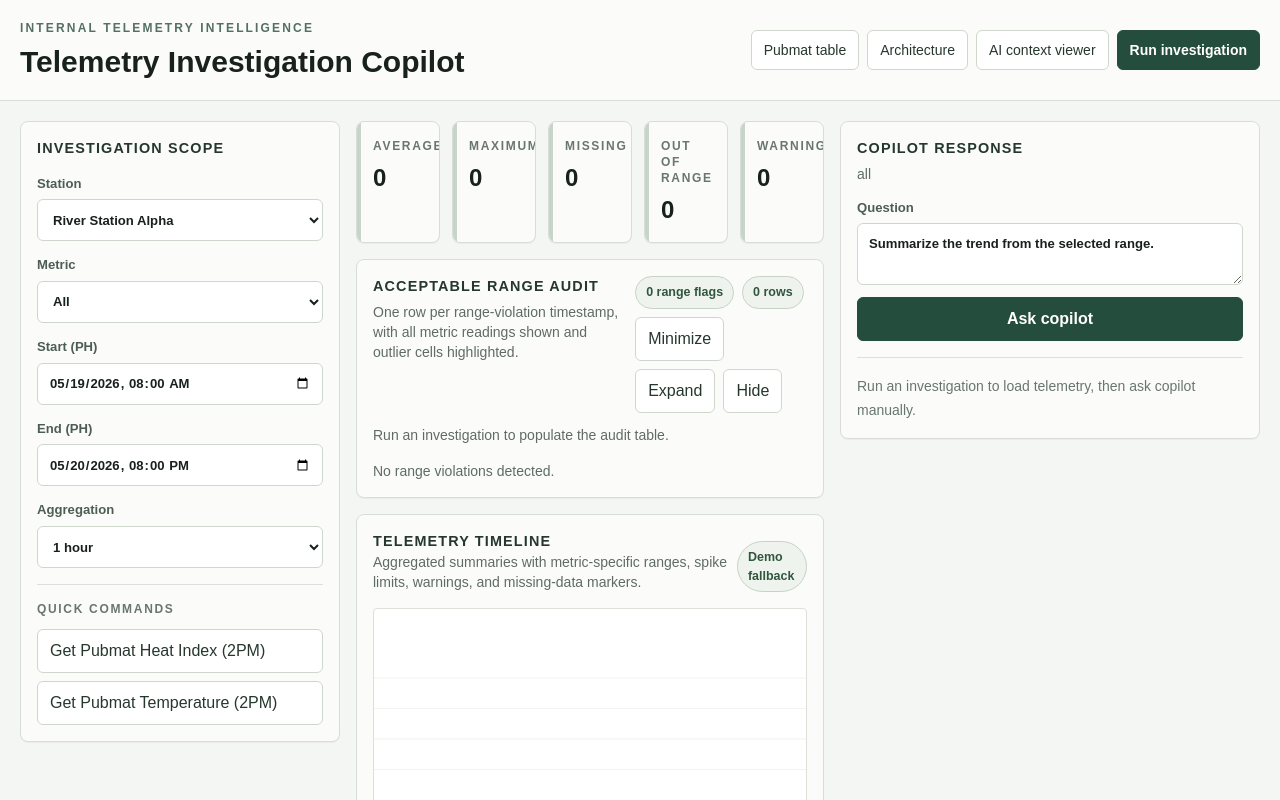
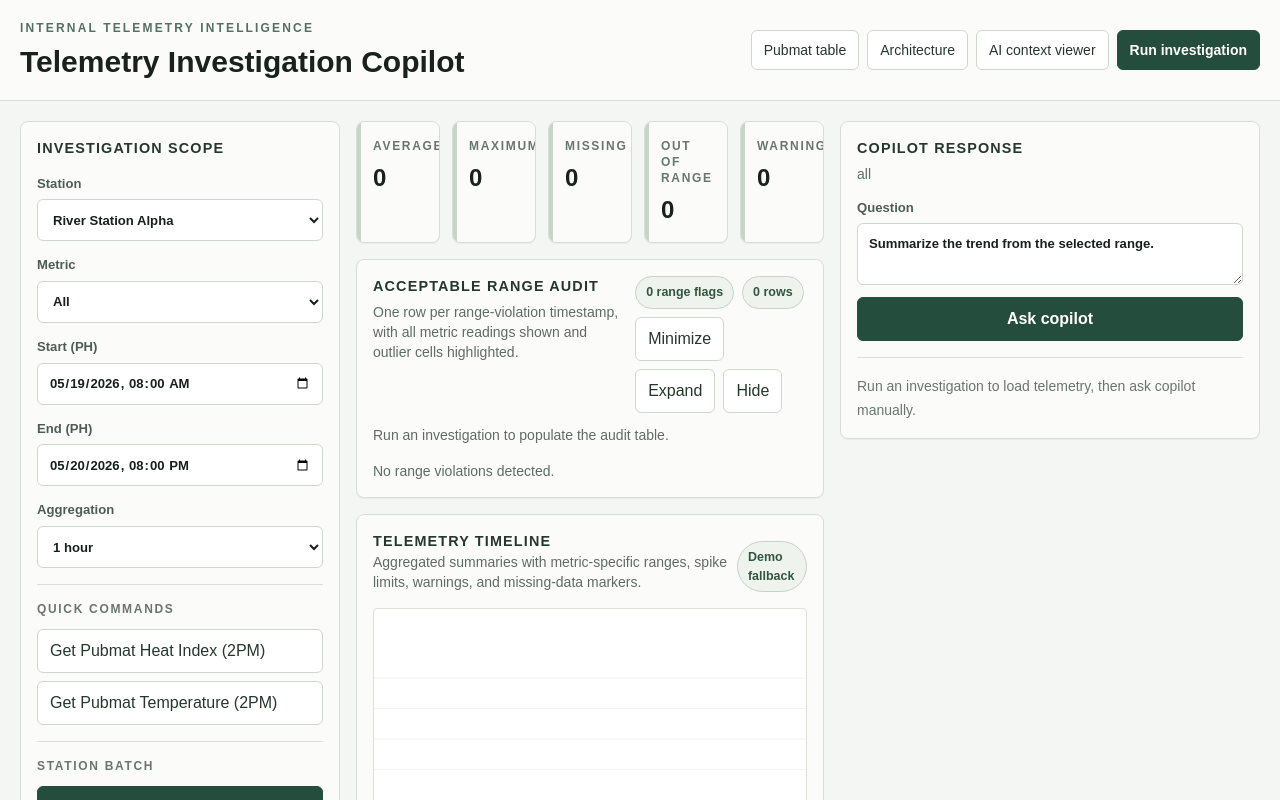
Before and after one commit to hanzfernando/kloudvestigate, a Next.js app: page / in a window 1280 px wide. Shown: the top 800 px of the page. Built offline with nearby package versions, Linux system fonts and the light colour scheme.

Commit message:
feat: add batch investigate

```diff
--- a/components/TelemetryInvestigationDashboard.tsx
+++ b/components/TelemetryInvestigationDashboard.tsx
@@ -12,7 +12,11 @@ import { SummaryStats } from "./telemetry/SummaryStats";
 import { TelemetryTimeline } from "./telemetry/TelemetryTimeline";
 import { metrics, questions } from "./telemetry/constants";
 import type { InvestigationResponse, StationsResponse } from "./telemetry/types";
-import { philippineInputToUtcISOString, toInputValue } from "./telemetry/utils";
+import { phtDayBoundaryToUtcISOString, philippineInputToUtcISOString, toInputValue } from "./telemetry/utils";
+import { useInvestigationQuickActionStore } from "./telemetry/useInvestigationQuickActionStore";
+
+const QUICK_ACTION_REQUEST_GAP_MS = 350;
+const QUICK_ACTION_REQUEST_TIMEOUT_MS = 45_000;
 
 export function TelemetryInvestigationDashboard() {
   const [stationId, setStationId] = useState("station-001");
@@ -38,10 +42,25 @@ export function TelemetryInvestigationDashboard() {
   });
   const [question, setQuestion] = useState(questions[0]);
   const [data, setData] = useState<InvestigationResponse | null>(null);
+  const [manualDataStationId, setManualDataStationId] = useState<string | null>(null);
   const [loading, setLoading] = useState(false);
   const [error, setError] = useState<string | null>(null);
+  const quickActionStatus = useInvestigationQuickActionStore((state) => state.status);
+  const quickActionCompletedStations = useInvestigationQuickActionStore((state) => state.completedStations);
+  const quickActionTotalStations = useInvestigationQuickActionStore((state) => state.totalStations);
+  const quickActionResultsByStationId = useInvestigationQuickActionStore((state) => state.resultsByStationId);
+  const quickActionError = useInvestigationQuickActionStore((state) => state.error);
+  const beginQuickAction = useInvestigationQuickActionStore((state) => state.start);
+  const setQuickActionStation = useInvestigationQuickActionStore((state) => state.setActiveStation);
+  const setQuickActionResult = useInvestigationQuickActionStore((state) => state.setStationResult);
+  const completeQuickAction = useInvestigationQuickActionStore((state) => state.complete);
+  const resetQuickAction = useInvestigationQuickActionStore((state) => state.reset);
+
+  const quickActionRunning = quickActionStatus === "running";
+  const quickActionData = quickActionStatus !== "idle" ? quickActionResultsByStationId[stationId] ?? null : null;
+  const displayedData = quickActionData ?? (manualDataStationId === stationId ? data : null);
   const sourceLabel =
-    data?.source === "kloudtrack" || stationSource === "kloudtrack"
+    displayedData?.source === "kloudtrack" || stationSource === "kloudtrack"
       ? "KloudTrack API"
       : "Demo fallback";
 
@@ -73,8 +92,13 @@ export function TelemetryInvestigationDashboard() {
     nextQuestion?: string;
     selectedStationId?: string;
   } = {}) {
+    if (quickActionRunning) return;
+
+    resetQuickAction();
     setLoading(true);
     setError(null);
+    setData(null);
+    setManualDataStationId(selectedStationId);
 
     try {
       const response = await fetch("/api/investigations", {
@@ -101,10 +125,79 @@ export function TelemetryInvestigationDashboard() {
     }
   }
 
+  async function runInvestigateEveryStation() {
+    if (quickActionRunning || loading || !stations.length) return;
+
+    const populatedResults = quickActionResultsByStationId;
+    const hasPopulatedResults = Object.keys(populatedResults).length > 0;
+    const skipPopulatedStations = hasPopulatedResults
+      ? window.confirm("There is already populated investigation data. Skip stations that already have data?")
+      : false;
+    const initialResults = skipPopulatedStations ? populatedResults : {};
+
+    setError(null);
+    if (!skipPopulatedStations) resetQuickAction();
+    setManualDataStationId(null);
+    setData(null);
+    beginQuickAction(stations.length, initialResults);
+
+    const { start, end } = buildYesterdayFullDayRange();
+
+    for (const [index, station] of stations.entries()) {
+      setQuickActionStation(station.id, index);
+      setStationId(station.id);
+
+      const existingResult = initialResults[station.id];
+      if (existingResult) {
+        setData(existingResult);
+        setQuickActionStation(station.id, index + 1);
+        continue;
+      }
+
+      try {
+        const response = await fetchWithTimeout(
+          "/api/investigations",
+          {
+            method: "POST",
+            headers: { "Content-Type": "application/json" },
+            body: JSON.stringify({
+              stationId: station.id,
+              metric: "all",
+              aggregationMinutes: 1,
+              start,
+              end,
+              question: "Summarize every metric for yesterday's full day.",
+              askCopilot: false,
+              useDemoData: false,
+            }),
+          },
+          QUICK_ACTION_REQUEST_TIMEOUT_MS,
+        );
+
+        if (!response.ok) {
+          throw new Error(`Investigation request failed (${response.status})`);
+        }
+
+        const payload = (await response.json()) as InvestigationResponse;
+        setQuickActionResult(station.id, payload);
+        setQuickActionStation(station.id, index + 1);
+        setData(payload);
+      } catch {
+        setQuickActionStation(station.id, index + 1);
+      }
+
+      if (index < stations.length - 1) {
+        await wait(QUICK_ACTION_REQUEST_GAP_MS);
+      }
+    }
+
+    completeQuickAction();
+  }
+
   return (
     <div className="min-h-screen bg-[#f4f6f3] text-[#18211d]">
       <header className="border-b border-[#d8ded5] bg-[#fbfcfa]">
-        <div className="mx-auto flex max-w-[1500px] flex-col gap-5 px-5 py-5 lg:flex-row lg:items-center lg:justify-between">
+        <div className="mx-auto flex max-w-375 flex-col gap-5 px-5 py-5 lg:flex-row lg:items-center lg:justify-between">
           <div>
             <p className="text-xs font-semibold uppercase tracking-[0.18em] text-[#537062]">
               Internal telemetry intelligence
@@ -117,14 +210,14 @@ export function TelemetryInvestigationDashboard() {
             <Link className="nav-pill" href="/pubmat">Pubmat table</Link>
             <Link className="nav-pill" href="/architecture">Architecture</Link>
             <Link className="nav-pill" href="/debug/ai-context">AI context viewer</Link>
-            <button className="primary-action" onClick={() => runInvestigation()} disabled={loading}>
+            <button className="primary-action" onClick={() => void runInvestigation()} disabled={loading || quickActionRunning}>
               {loading ? "Analyzing" : "Run investigation"}
             </button>
           </nav>
         </div>
       </header>
 
-      <main className="mx-auto grid max-w-[1500px] gap-4 px-5 py-5 xl:grid-cols-[320px_minmax(0,1fr)_420px]">
+      <main className="mx-auto grid max-w-375 gap-4 px-5 py-5 xl:grid-cols-[320px_minmax(0,1fr)_420px]">
         <InvestigationScopePanel
           stations={stations}
           stationId={stationId}
@@ -138,29 +231,33 @@ export function TelemetryInvestigationDashboard() {
           onStartChange={setStart}
           onEndChange={setEnd}
           onAggregationChange={setAggregationMinutes}
+          onQuickInvestigateEveryStation={() => void runInvestigateEveryStation()}
+          quickActionBusy={quickActionRunning}
+          quickActionProgress={`${quickActionCompletedStations}/${quickActionTotalStations}`}
         />
 
         <section className="grid gap-4">
           {error ? <div className="panel border-[#c76f59] text-[#843722]">{error}</div> : null}
-          <SummaryStats analysis={data?.analysis} />
-          <OutlierOverview analysis={data?.analysis} metricAnalyses={data?.metricAnalyses} />
+          {quickActionError ? <div className="panel border-[#c76f59] text-[#843722]">{quickActionError}</div> : null}
+          <SummaryStats analysis={displayedData?.analysis} />
+          <OutlierOverview analysis={displayedData?.analysis} metricAnalyses={displayedData?.metricAnalyses} />
           <TelemetryTimeline
-            analysis={data?.analysis}
-            metricAnalyses={data?.metricAnalyses}
+            analysis={displayedData?.analysis}
+            metricAnalyses={displayedData?.metricAnalyses}
             sourceLabel={sourceLabel}
           />
-          <EventsPanel analysis={data?.analysis} metricAnalyses={data?.metricAnalyses} />
+          <EventsPanel analysis={displayedData?.analysis} metricAnalyses={displayedData?.metricAnalyses} />
           <FetchedValuesTable
-            analysis={data?.analysis}
-            records={data?.records ?? []}
-            metricAnalyses={data?.metricAnalyses}
+            analysis={displayedData?.analysis}
+            records={displayedData?.records ?? []}
+            metricAnalyses={displayedData?.metricAnalyses}
           />
         </section>
 
         <CopilotPanel
           question={question}
           metric={metric}
-          data={data}
+          data={displayedData}
           loading={loading}
           onQuestionChange={setQuestion}
           onRun={() => void runInvestigation({ askCopilot: true })}
@@ -169,3 +266,34 @@ export function TelemetryInvestigationDashboard() {
     </div>
   );
 }
+
+function buildYesterdayFullDayRange() {
+  return {
+    start: phtDayBoundaryToUtcISOString(-1),
+    end: phtDayBoundaryToUtcISOString(0),
+  };
+}
+
+async function fetchWithTimeout(
+  input: RequestInfo | URL,
+  init: RequestInit,
+  timeoutMs: number,
+) {
+  const controller = new AbortController();
+  const timeoutId = setTimeout(() => controller.abort(), timeoutMs);
+
+  try {
+    return await fetch(input, {
+      ...init,
+      signal: controller.signal,
+    });
+  } finally {
+    clearTimeout(timeoutId);
+  }
+}
+
+function wait(ms: number) {
+  return new Promise<void>((resolve) => {
+    setTimeout(resolve, ms);
+  });
+}
--- a/components/telemetry/InvestigationScopePanel.tsx
+++ b/components/telemetry/InvestigationScopePanel.tsx
@@ -1,3 +1,5 @@
+"use client";
+
 import Link from "next/link";
 import type { InvestigationMetricKey, StationMetadata } from "@/lib/telemetry-types";
 import type { MetricOption } from "./types";
@@ -22,6 +24,9 @@ export function InvestigationScopePanel({
   onStartChange,
   onEndChange,
   onAggregationChange,
+  onQuickInvestigateEveryStation,
+  quickActionBusy,
+  quickActionProgress,
 }: {
   stations: StationMetadata[];
   stationId: string;
@@ -35,6 +40,9 @@ export function InvestigationScopePanel({
   onStartChange: (value: string) => void;
   onEndChange: (value: string) => void;
   onAggregationChange: (value: number) => void;
+  onQuickInvestigateEveryStation?: () => void;
+  quickActionBusy?: boolean;
+  quickActionProgress?: string;
 }) {
   return (
     <aside className="panel h-fit">
@@ -85,6 +93,22 @@ export function InvestigationScopePanel({
           ))}
         </div>
       </div>
+      {onQuickInvestigateEveryStation ? (
+        <div className="mt-4 border-t border-[#dbe1d8] pt-4">
+          <p className="text-xs font-semibold uppercase tracking-[0.14em] text-[#69766d]">Station batch</p>
+          <button
+            className="primary-action mt-3 w-full"
+            type="button"
+            onClick={onQuickInvestigateEveryStation}
+            disabled={quickActionBusy}
+          >
+            {quickActionBusy ? `Investigating every station${quickActionProgress ? ` (${quickActionProgress})` : ""}` : "Investigate every station"}
+          </button>
+          <p className="mt-2 text-xs leading-5 text-[#69766d]">
+            Yesterday, full day, all metrics, 1-minute aggregation, throttled to 3 requests per second.
+          </p>
+        </div>
+      ) : null}
     </aside>
   );
 }
--- /dev/null
+++ b/components/telemetry/useInvestigationQuickActionStore.ts
@@ -0,0 +1,67 @@
+"use client";
+
+import { create } from "zustand";
+
+import type { InvestigationResponse } from "./types";
+
+export type QuickInvestigationStatus = "idle" | "running" | "completed" | "failed";
+
+interface QuickInvestigationState {
+  status: QuickInvestigationStatus;
+  sessionId: string | null;
+  activeStationId: string | null;
+  completedStations: number;
+  totalStations: number;
+  resultsByStationId: Record<string, InvestigationResponse>;
+  error: string | null;
+  start: (
+    totalStations: number,
+    resultsByStationId?: Record<string, InvestigationResponse>,
+  ) => string;
+  setActiveStation: (stationId: string, completedStations: number) => void;
+  setStationResult: (stationId: string, response: InvestigationResponse) => void;
+  setError: (error: string | null) => void;
+  complete: () => void;
+  reset: () => void;
+}
+
+const initialState = {
+  status: "idle" as const,
+  sessionId: null,
+  activeStationId: null,
+  completedStations: 0,
+  totalStations: 0,
+  resultsByStationId: {},
+  error: null,
+};
+
+export const useInvestigationQuickActionStore = create<QuickInvestigationState>((set) => ({
+  ...initialState,
+  start: (totalStations, resultsByStationId = {}) => {
+    const sessionId = crypto.randomUUID();
+
+    set({
+      status: "running",
+      sessionId,
+      activeStationId: null,
+      completedStations: 0,
+      totalStations,
+      resultsByStationId,
+      error: null,
+    });
+
+    return sessionId;
+  },
+  setActiveStation: (stationId, completedStations) => set({ activeStationId: stationId, completedStations }),
+  setStationResult: (stationId, response) => set((state) => ({
+    resultsByStationId: {
+      ...state.resultsByStationId,
+      [stationId]: response,
+    },
+  })),
+  setError: (error) => set({ error }),
+  complete: () => set((state) => ({
+    status: state.error ? "failed" : "completed",
+  })),
+  reset: () => set(initialState),
+}));
--- a/components/telemetry/utils.ts
+++ b/components/telemetry/utils.ts
@@ -10,6 +10,13 @@ const philippineOffsetMs = 8 * 60 * 60_000;
 
 export function toInputValue(date: Date) {
   return new Date(date.getTime() + philippineOffsetMs).toISOString().slice(0, 16);
+}
+
+export function phtDayBoundaryToUtcISOString(dayOffset: number) {
+  const phtNow = new Date(Date.now() + philippineOffsetMs);
+  phtNow.setUTCHours(0, 0, 0, 0);
+  phtNow.setUTCDate(phtNow.getUTCDate() + dayOffset);
+  return new Date(phtNow.getTime() - philippineOffsetMs).toISOString();
 }
 
 export function philippineInputToUtcISOString(value: string) {
```
